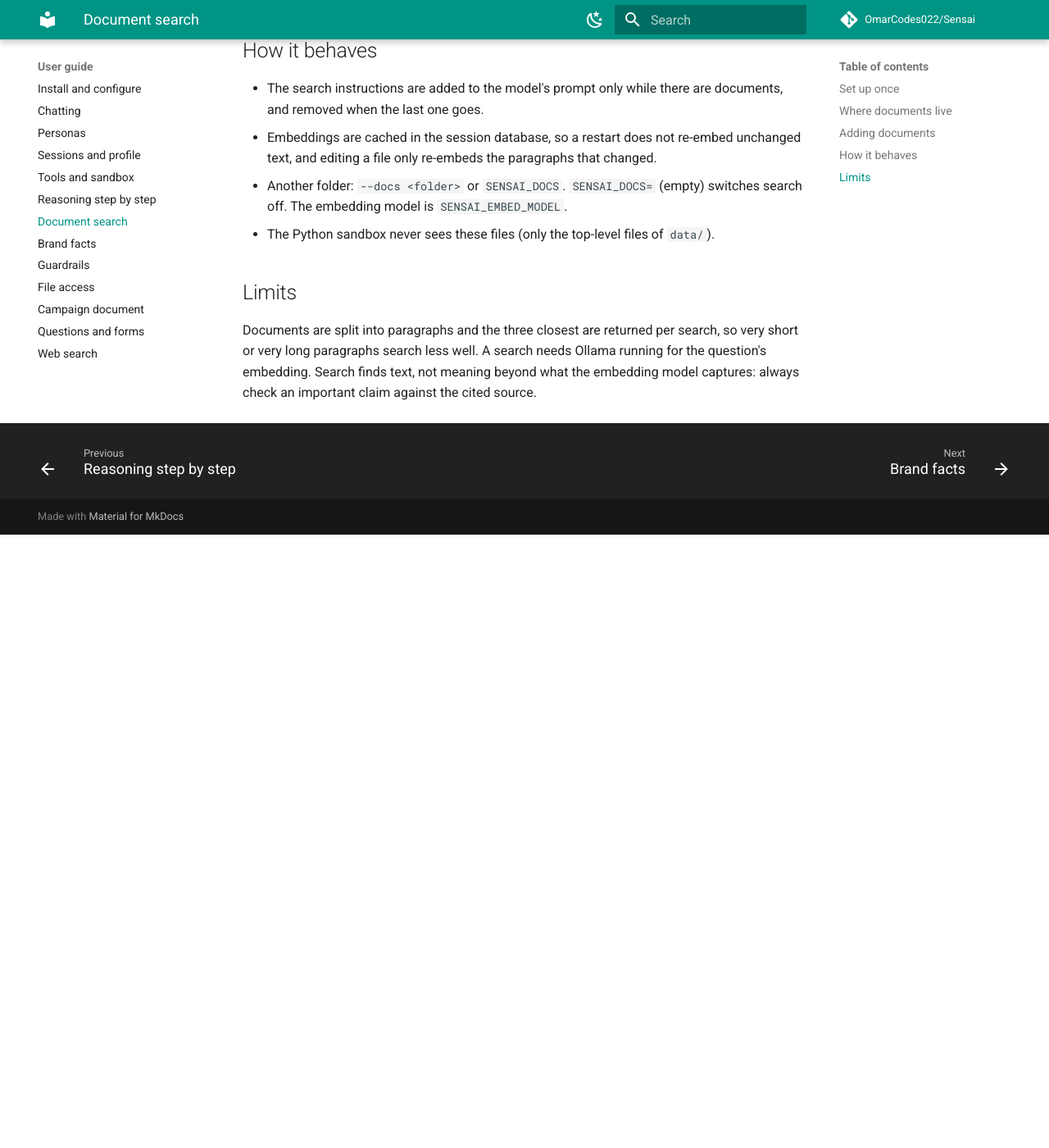
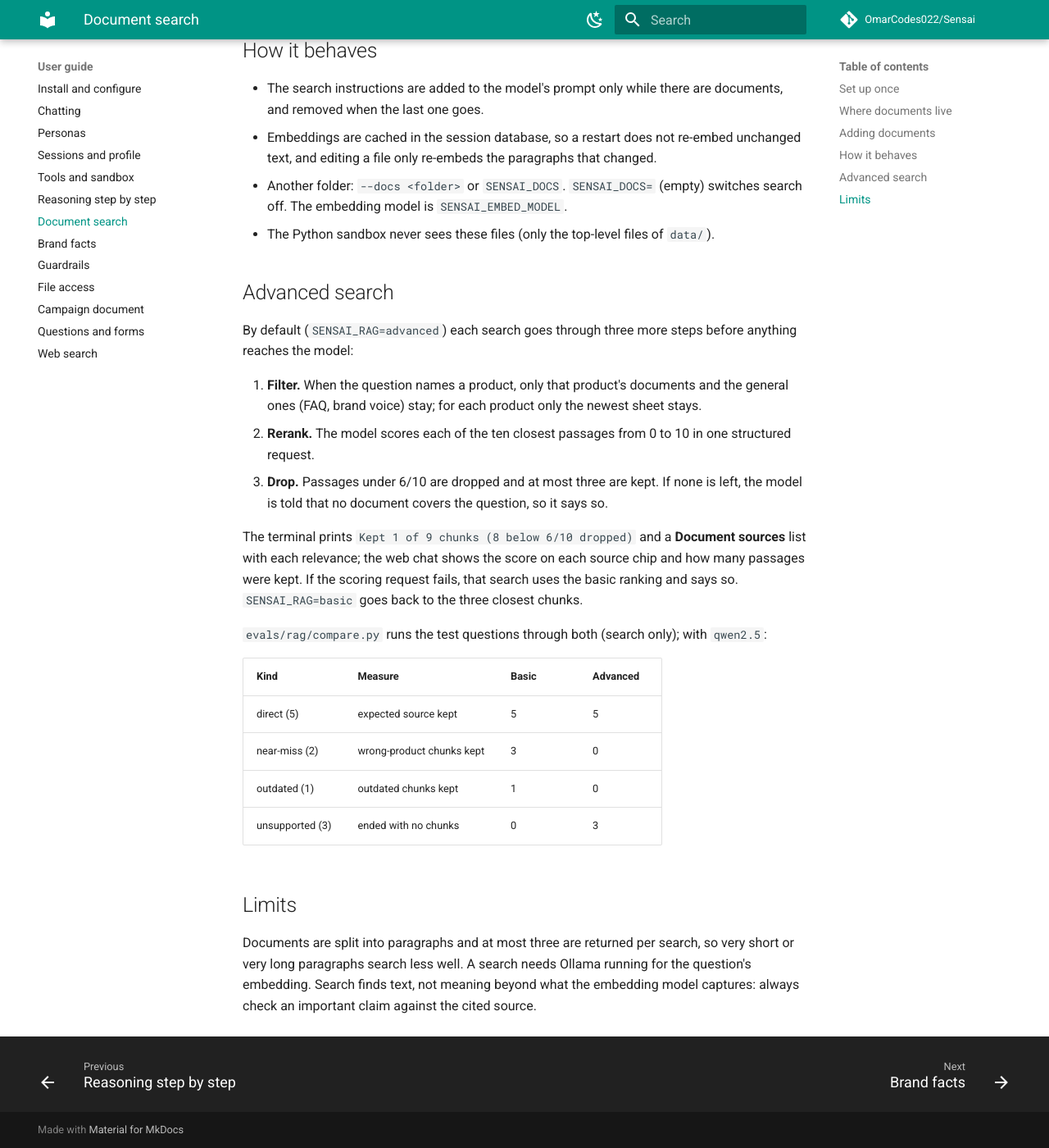
Before and after one commit to OmarCodes022/Sensai, an MkDocs documentation site: the page built from docs/user-guide/documents.md, in a window 1280 px wide and 1400 px high, scrolled down 1923 px. Shown: the whole window at 82% size. Built offline with MkDocs 1.6.1 and Material for MkDocs 9.7.7, drawn with Linux system fonts in a browser that asks for light colours; comment, search, counter and statistics services are not loaded; before the commit the page ends 2575 px from its top, so only the background shows below that.

Commit message:
docs: describe advanced document search with the measured comparison, and the R2 stories

```diff
--- a/docs/user-guide/documents.md
+++ b/docs/user-guide/documents.md
@@ -71,9 +71,35 @@ searches use what is already indexed.
   search off. The embedding model is `SENSAI_EMBED_MODEL`.
 - The Python sandbox never sees these files (only the top-level files of `data/`).
 
+## Advanced search
+
+By default (`SENSAI_RAG=advanced`) each search goes through three more steps before anything
+reaches the model:
+
+1. **Filter.** When the question names a product, only that product's documents and the
+   general ones (FAQ, brand voice) stay; for each product only the newest sheet stays.
+2. **Rerank.** The model scores each of the ten closest passages from 0 to 10 in one
+   structured request.
+3. **Drop.** Passages under 6/10 are dropped and at most three are kept. If none is left, the
+   model is told that no document covers the question, so it says so.
+
+The terminal prints `Kept 1 of 9 chunks (8 below 6/10 dropped)` and a **Document sources** list
+with each relevance; the web chat shows the score on each source chip and how many passages
+were kept. If the scoring request fails, that search uses the basic ranking and says so.
+`SENSAI_RAG=basic` goes back to the three closest chunks.
+
+`evals/rag/compare.py` runs the test questions through both (search only); with `qwen2.5`:
+
+| Kind | Measure | Basic | Advanced |
+| --- | --- | --- | --- |
+| direct (5) | expected source kept | 5 | 5 |
+| near-miss (2) | wrong-product chunks kept | 3 | 0 |
+| outdated (1) | outdated chunks kept | 1 | 0 |
+| unsupported (3) | ended with no chunks | 0 | 3 |
+
 ## Limits
 
-Documents are split into paragraphs and the three closest are returned per search, so
+Documents are split into paragraphs and at most three are returned per search, so
 very short or very long paragraphs search less well. A search needs Ollama running for
 the question's embedding. Search finds text, not meaning beyond what the embedding
 model captures: always check an important claim against the cited source.
```
Also changed, not shown: README.md (+1 -0 lines), docs/architecture/retrieval.md (+11 -0 lines), docs/stories/r2-advanced-rag.md (added, +15 -0 lines), web/web-ui.md (+2 -2 lines), 1 other file.
